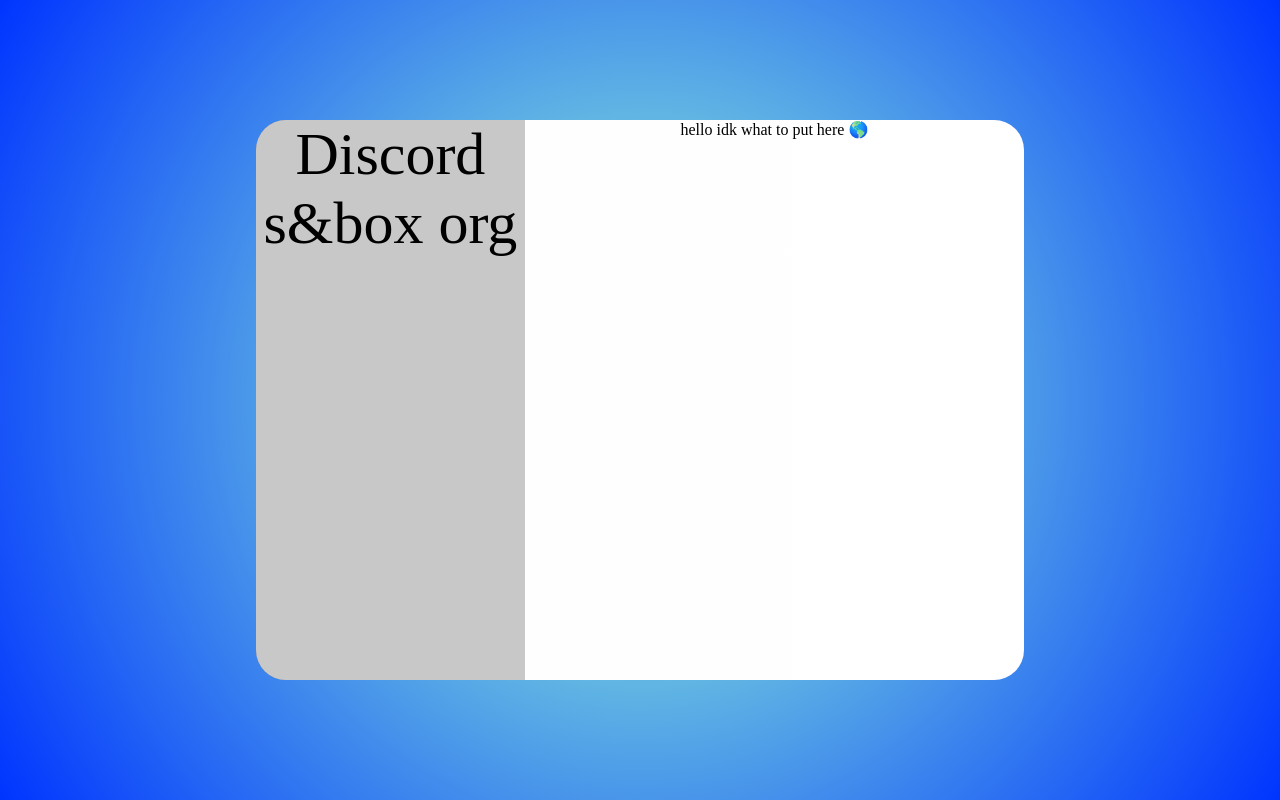
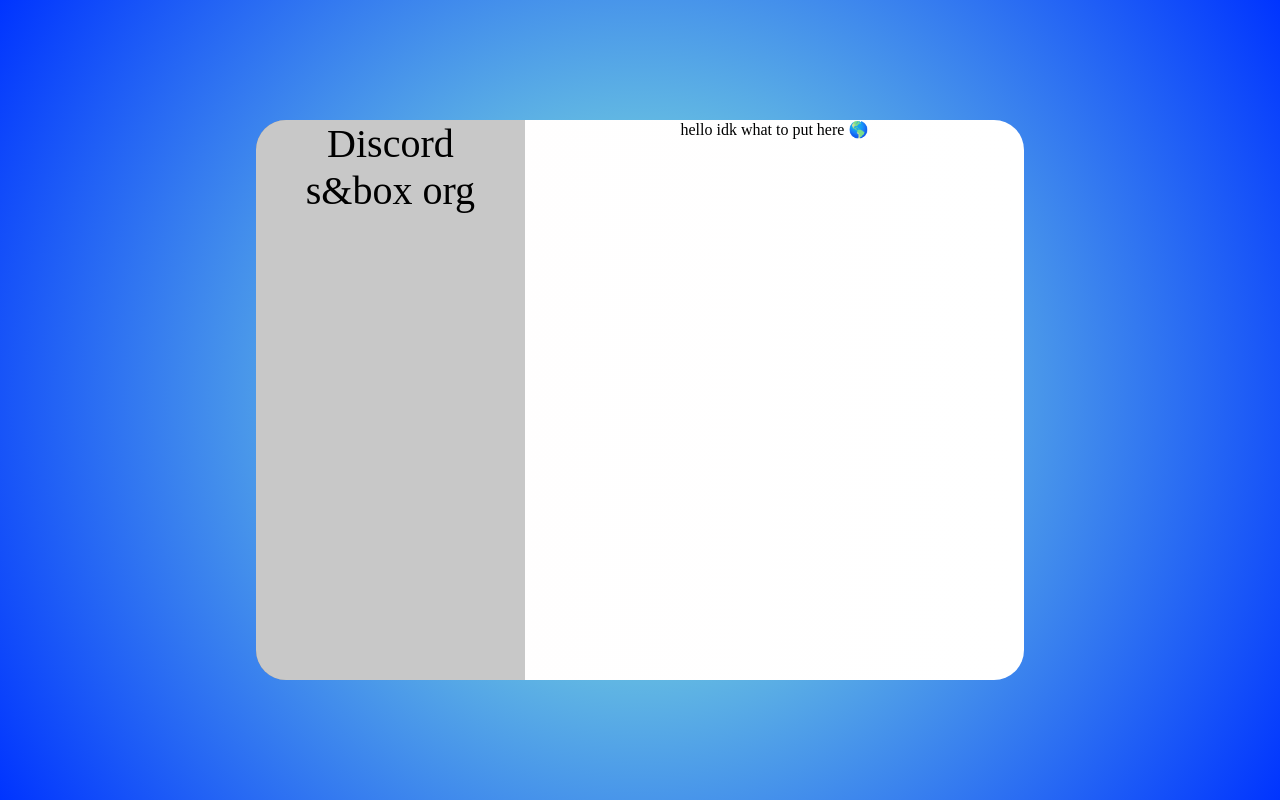
Before and after one commit to svensis/svensis.github.io, a plain HTML site: page index.html in a window 1280 px wide. Drawn offline with Linux system fonts and the light colour scheme.

Commit message:
Update style.css

```diff
--- a/style.css
+++ b/style.css
@@ -41,7 +41,7 @@
 .menu_sidebar_element{
 	color:rgb(64,64,64);
 	text-align:center;
-	font-size:60px;
+	font-size:250%;
 }
 
 .menu_main{
```
